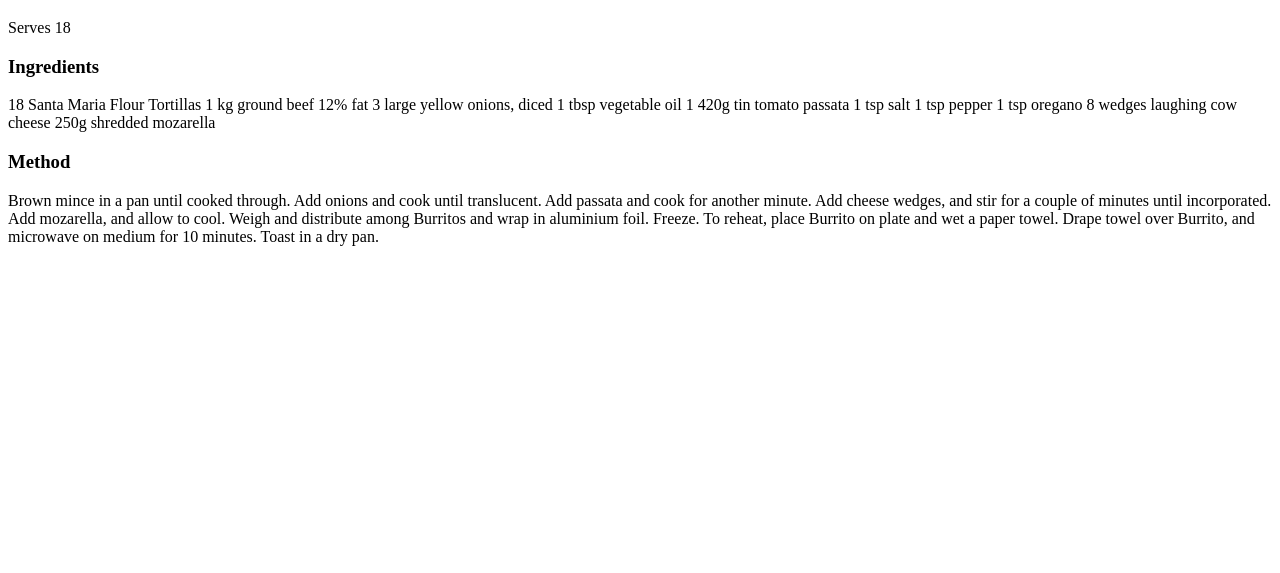
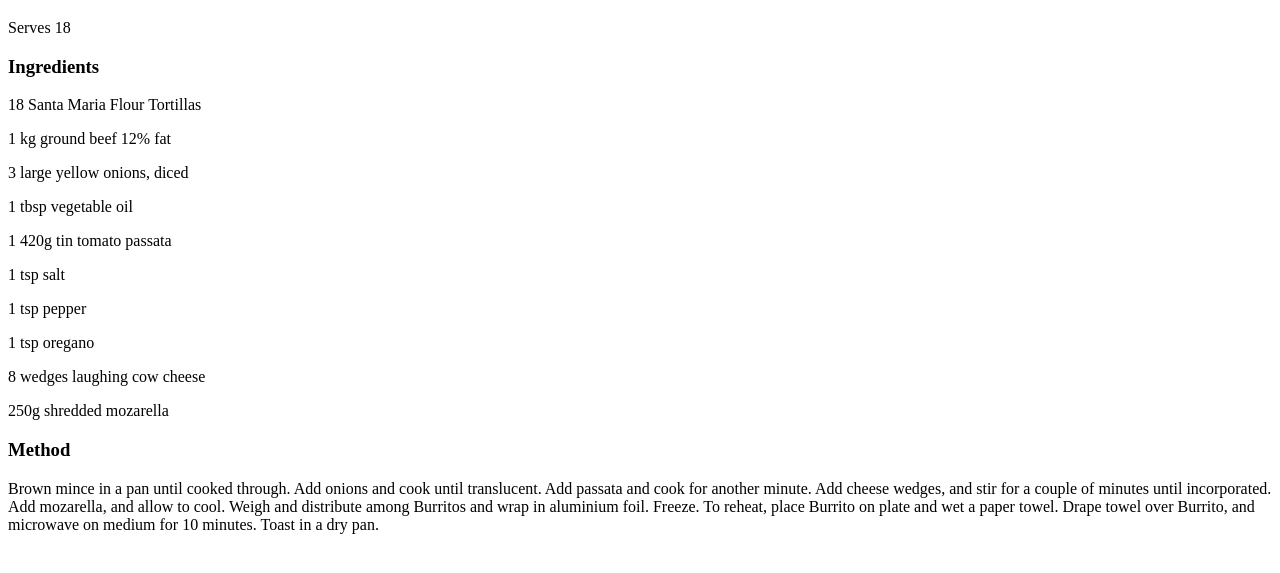
Before and after one commit to jedeye/mfpmeals, a plain HTML site: page recipes/breakfast_burrito.html in a window 1280 px wide. Shown: the part 61-634 px from the top of the page. Drawn offline with Linux system fonts and the light colour scheme.

Commit message:
Added lines

```diff
--- a/recipes/breakfast_burrito.html
+++ b/recipes/breakfast_burrito.html
@@ -9,17 +9,20 @@
       <h3>Ingredients</h3>
       <p>18 Santa Maria Flour Tortillas
 
-        1 kg ground beef 12% fat
-        3 large yellow onions, diced
-        1 tbsp vegetable oil
+      </p>
 
-        1 420g tin tomato passata
-        1 tsp salt
-        1 tsp pepper
-        1 tsp oregano
+    <p>1 kg ground beef 12% fat</p>
+    <p>3 large yellow onions, diced</p>
+    <p>1 tbsp vegetable oil
+    </p>
 
-        8 wedges laughing cow cheese
-        250g shredded mozarella</p>
+    <p>1 420g tin tomato passata</p>
+    <p>1 tsp salt</p>
+    <p>1 tsp pepper</p>
+    <p>1 tsp oregano</p>
+
+    <p>8 wedges laughing cow cheese</p>
+    <p>250g shredded mozarella</p>
     <h3>Method</h3>
     <p>Brown mince in a pan until cooked through. Add onions and cook until translucent. Add passata and cook for another minute. Add cheese wedges, and stir for a couple of minutes until incorporated. Add mozarella, and allow to cool. Weigh and distribute among Burritos and wrap in aluminium foil. Freeze. To reheat, place Burrito on plate and wet a paper towel. Drape towel over Burrito, and microwave on medium for 10 minutes. Toast in a dry pan.</p>
    </body>
```
